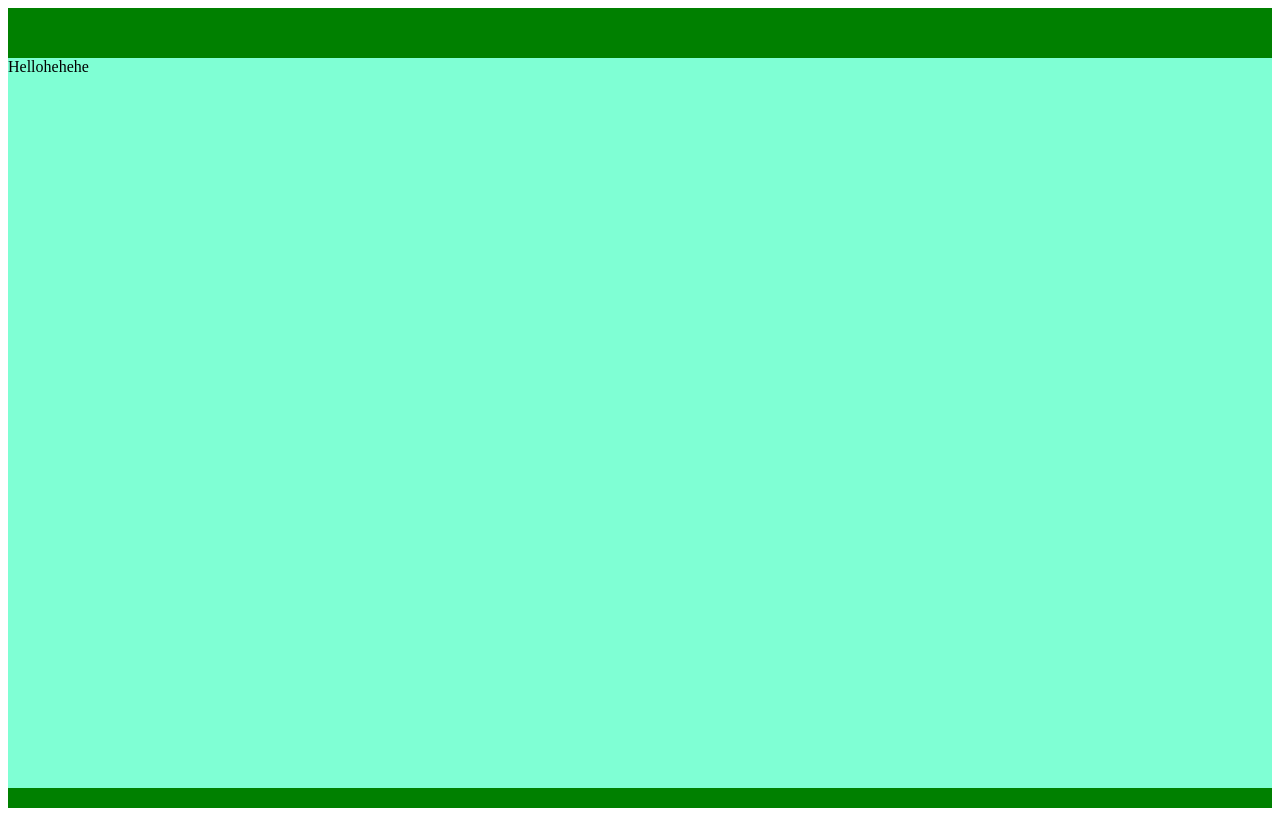
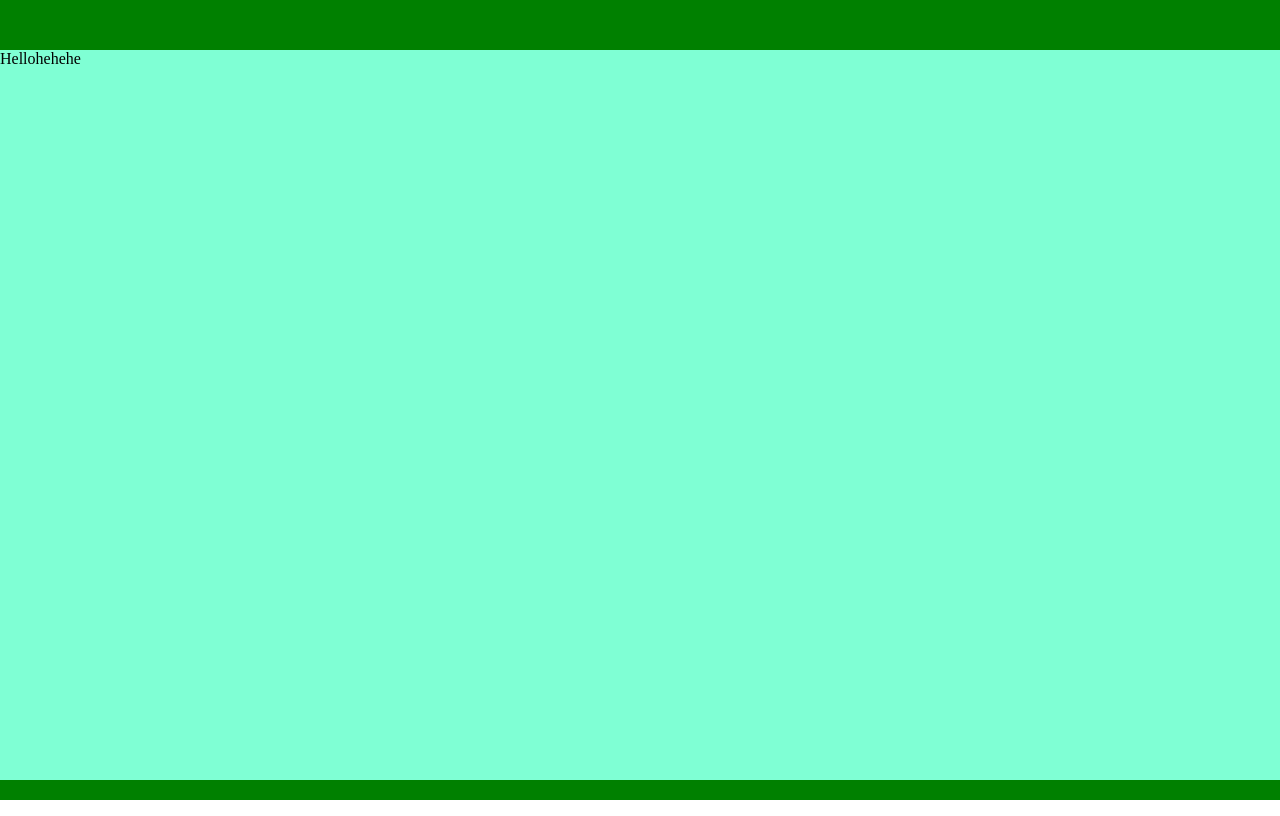
Before and after one commit to Loki4ch/Meditation-App, a React app: page / in a window 1280 px wide. Built offline with nearby package versions, Linux system fonts and the light colour scheme.

Commit message:
Login adding started

```diff
--- a/src/App.jsx
+++ b/src/App.jsx
@@ -1,5 +1,6 @@
 import React, {useState} from 'react';
 import MainLayout from './Layouts/MainLayout.jsx';
+import GlobalThemeWrapper from './HOC/GlobalThemeWrapper.jsx'
 
 const App = (props) => {
     const [someText, setSomeText] = useState('Hello');
@@ -10,12 +11,14 @@ const App = (props) => {
     // }
 
     return (
+        <GlobalThemeWrapper>
             <MainLayout>
                 <div onClick={() => {setSomeText('Hi')}}>
                     {someText}
                     {props.innerText}
                 </div>
             </MainLayout>
+        </GlobalThemeWrapper>
     )
 }
 
--- /dev/null
+++ b/src/HOC/GlobalThemeWrapper.jsx
@@ -0,0 +1,24 @@
+import React from "react";
+import styled, {ThemeProvider, createGlobalStyle} from 'styled-components';
+
+const GlobalStyle = createGlobalStyle`
+  body {
+    margin: 0;
+    padding: 0;
+  }
+`
+
+
+
+const GlobalThemeWrapper = (props) => {
+    return (
+        <React.Fragment>
+            <ThemeProvider theme={{accentBackgroundColor: 'green', baseBackgroundColor: 'aquamarine'}}>
+                <GlobalStyle/>
+                {props.children}
+            </ThemeProvider>
+        </React.Fragment>
+    )
+}
+
+export default GlobalThemeWrapper;
--- a/src/Layouts/MainLayout.jsx
+++ b/src/Layouts/MainLayout.jsx
@@ -6,31 +6,31 @@ const StyledMainLayout = styled.div`
   .header {
     width: 100%;
     height: 50px;
-    background-color: green;
+    background-color: ${props => props.theme.accentBackgroundColor};
   }
 
   .content {
     width: 100%;
     height: calc(100vh - 70px);
     overflow: auto;
-    background-color: aquamarine;
+    background-color: ${props => props.theme.baseBackgroundColor};
   }
 
   .footer {
     width: 100%;
     height: 20px;
-    background-color: green;
+    background-color: ${props => props.theme.accentBackgroundColor};
   }
 `
 
 const MainLayout = (props) => {
     return (
         <StyledMainLayout>
-            <div className={'header'}></div>
-            <div className={'content'}>
+            <header className={'header'}></header>
+            <main className={'content'}>
                 {props.children}
-            </div>
-            <div className={"footer"}></div>
+            </main>
+            <footer className={"footer"}></footer>
         </StyledMainLayout>
     );
 }
```
Lines whose indentation alone changed are shown as unchanged.
